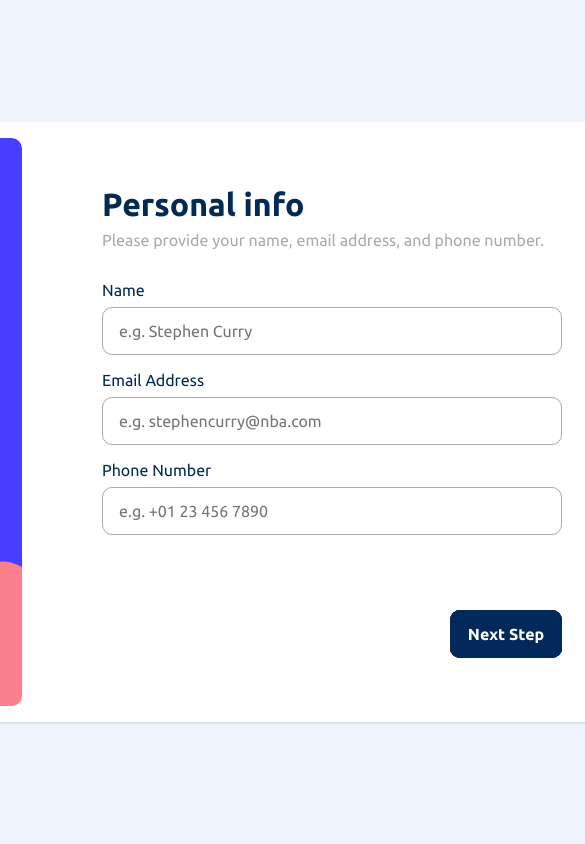
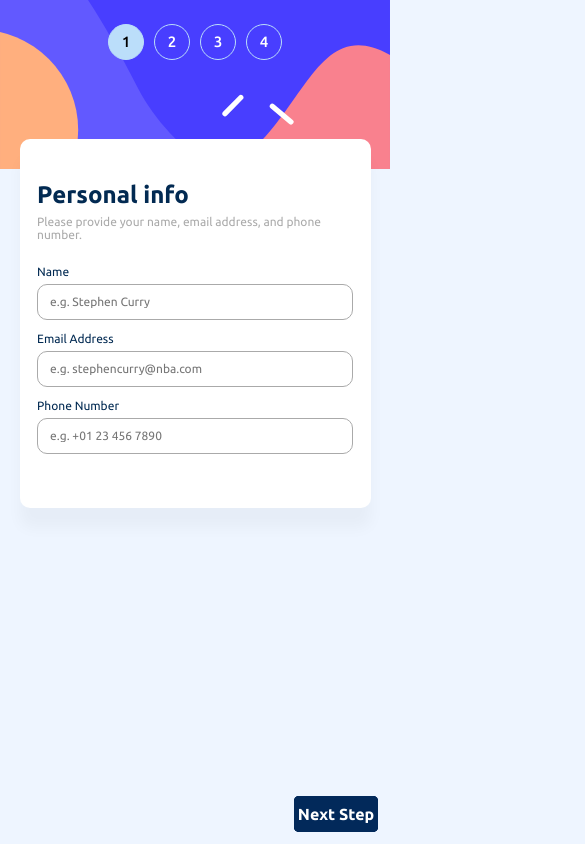
Before and after one commit to infinitee404/multistep-form, a React (Vite) app: page / in a window 390 px wide. Shown: the top 844 px of the page, 585 px wide, since content can reach past the window. Built offline with nearby package versions, Linux system fonts and the light colour scheme.

Commit message:
completed

```diff
--- a/src/components/AddOns.jsx
+++ b/src/components/AddOns.jsx
@@ -20,7 +20,7 @@ const AddOnsOption = ({ addOnName, addOnFeature, addOnRate }) => {
 	}
 
 	return (
-		<label htmlFor={addOnName}>
+		<label className='checkbox-wrapper' htmlFor={addOnName}>
 			<div className={`add-ons-option ${isSelected && 'add-ons-selected'}`}>
 				<div className='add-ons-left'>
 					<input
@@ -30,6 +30,7 @@ const AddOnsOption = ({ addOnName, addOnFeature, addOnRate }) => {
 						value={addOnRate}
 						checked={isSelected}
 					/>
+                    <div className='checkbox-input' />
 					<div className='add-ons-description'>
 						<h3>{addOnName}</h3>
 						<p className='instruction'>{addOnFeature}</p>
--- a/src/styles.css
+++ b/src/styles.css
@@ -1,16 +1,19 @@
 .app {
 	display: flex;
 	padding: 1rem;
+	align-self: center;
+	justify-content: center;
 	border-radius: 20px;
 	background-color: var(--white);
 	box-shadow: 0 1px 3px #23232323;
+	/* width: 100%; */
+	max-width: 926px;
 }
 
 /* Sidebar */
 
 .sidebar {
 	background: url(assets/images/bg-sidebar-desktop.svg);
-	object-fit: cover;
 	display: flex;
 	flex-direction: column;
 	align-items: flex-start;
@@ -23,8 +26,8 @@
 
 li {
 	display: flex;
-	gap: 1rem;
-	margin-bottom: 2rem;
+	gap: 1vw;
+	margin-bottom: 3.5vh;
 	text-transform: uppercase;
 	font-weight: 500;
 }
@@ -60,7 +63,7 @@ li {
 /* Main page, applicable for all components */
 
 .main {
-	padding: 3rem 5rem;
+	padding: 5vh 4.5vw;
 	color: var(--text-primary);
 	width: 38.75rem;
 	position: relative;
@@ -76,14 +79,16 @@ li {
 
 .button-container {
 	position: absolute;
-	width: calc(100% - 10rem);
+	width: calc(100% - 9vw);
+	min-width: 180px;
 	bottom: 3rem;
 }
 
 .button-form-container {
 	position: absolute;
-	width: calc(100% - 10rem);
+	width: calc(100% - 9vw);
 	bottom: 3rem;
+	min-width: 180px;
 	z-index: 10;
 }
 
@@ -243,7 +248,7 @@ li {
 	cursor: pointer;
 	text-indent: -9999px;
 	width: 1.75rem;
-	height: 1rem;
+	height: 14px;
 	background: var(--button-next);
 	display: block;
 	border-radius: 1rem;
@@ -254,8 +259,8 @@ li {
 .bill-toggle > label:after {
 	content: '';
 	position: absolute;
-	top: 3px;
-	left: 3px;
+	top: 2px;
+	left: 2px;
 	width: 10px;
 	height: 10px;
 	background: var(--white);
@@ -264,11 +269,11 @@ li {
 }
 
 .bill-toggle > input:checked + label:after {
-	left: calc(100% - 3px);
+	left: calc(100% - 2px);
 	transform: translateX(-100%);
 }
 
-.error-field{
+.error-field {
 	width: 100%;
 	color: var(--error);
 	text-align: center;
@@ -286,12 +291,13 @@ li {
 	padding: 1rem;
 }
 
-.add-ons-option:hover{
+.add-ons-option:hover {
 	cursor: pointer;
 	border: 1px solid var(--button-next);
 }
 
 .add-ons-left {
+    position: relative;
 	display: flex;
 	gap: 1.5rem;
 	align-items: center;
@@ -303,10 +309,54 @@ li {
 
 /* .add-ons-left > */
 input[type='checkbox'] {
+    visibility: hidden;
+	height: 1.25rem;
+	width: 1.5rem;
+}
+
+/* checkbox */
+.checkbox-wrapper {
+	position: relative;
+	margin-left: 2rem;
 	cursor: pointer;
-	height: 1.25rem;
-	width: 1.25rem;
+	margin-bottom: 0px;
 }
+
+.checkbox-wrapper input[type='checkbox'] ~ .checkbox-input {
+	position: absolute;
+	top: 50%;
+	left: 0;
+	height: 20px;
+	width: 20px;
+	background: #ffffff;
+	transition: background 0.3s, border-color 0.3s;
+	border: 1px solid #aaa;
+	border-radius: 4px;
+	transform: translate(0, -50%);
+}
+
+.checkbox-wrapper input[type='checkbox'] ~ .checkbox-input::after {
+	content: '';
+	position: absolute;
+	display: none;
+	left: 4px;
+	top: 4px;
+	width: 12px;
+	height: 12px;
+	transition: background 0.3s, border-color 0.3s;
+	background-color: #ffffff;
+	clip-path: polygon(14% 44%, 0 65%, 50% 100%, 100% 16%, 80% 0%, 43% 62%);
+}
+
+.checkbox-wrapper input:checked ~ .checkbox-input::after {
+	display: block;
+}
+
+.checkbox-wrapper input[type='checkbox']:checked ~ .checkbox-input {
+	background: #463dfa;
+	border-color: #463dfa;
+}
+/* checkbox-end */
 
 /* Summary Page */
 .summary {
@@ -371,3 +421,92 @@ input[type='checkbox'] {
 .thanks-container img {
 	margin-bottom: 3rem;
 }
+
+@media screen and (max-width: 1024px) {
+	.app {
+		width: auto;
+	}
+	.sidebar {
+		width: clamp(auto, 15vw, 276px);
+	}
+	.main {
+		width: auto;
+	}
+}
+
+@media screen and (max-width: 660px) {
+	html {
+		font-size: 12px;
+	}
+	.app {
+		display: flex;
+		padding: 0;
+		flex-direction: column;
+		min-height: 100vh;
+		justify-content: flex-start;
+		align-items: center;
+		background-color: var(--bg-color);
+		border: none;
+		border-radius: 0;
+		box-shadow: none;
+	}
+
+	.sidebar {
+		background: url(assets/images/bg-sidebar-mobile.svg);
+		background-size: cover;
+		width: 100vw;
+		padding: 0;
+		margin: 0;
+		max-height: 20vh;
+		border-radius: 0;
+		z-index: 1;
+	}
+	ul {
+		display: flex;
+		width: 100%;
+		justify-content: center;
+		gap: 10px;
+		margin-top: 2rem;
+	}
+	.step-right {
+		display: none;
+	}
+	.step-count {
+		height: 3rem;
+		width: 3rem;
+		line-height: 2.75rem;
+		font-size: 1.25rem;
+	}
+	.main {
+		max-width: 90vw;
+		/* height: 70vh; */
+		background-color: var(--white);
+		border-radius: 10px;
+		z-index: 2;
+		margin: -2.5rem 0;
+		box-shadow: 0 20px 15px 0px #23232309;
+	}
+
+	.plans {
+		grid-template-columns: auto;
+	}
+	.plan-option {
+		flex-direction: row;
+		justify-content: flex-start;
+	}
+
+	.thanks-container {
+		padding: 3rem 2.25rem;
+	}
+
+	.button-container,
+	.button-form-container {
+		position: fixed;
+		width: calc(100% - 2rem);
+		bottom: 1rem;
+		left: 1rem;
+	}
+	.button {
+		border-radius: 5px;
+	}
+}
```
Also changed, not shown: public/design/375mobile-design-step-5.jpg (renamed from public/design/mobile-design-step-5.jpg). Lines whose indentation alone changed are shown as unchanged.
